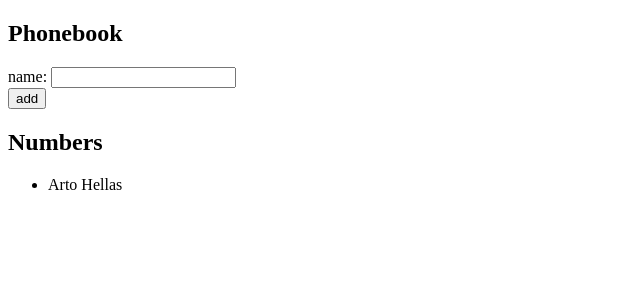
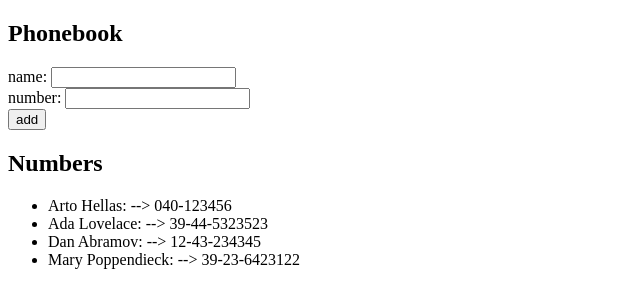
Before and after one commit to Slendder/Fullstack, a React (Vite) app: page / in a window 1280 px wide. Shown: the top 308 px of the page, without its empty margins (0-640 px from the left). Built offline with nearby package versions, Linux system fonts and the light colour scheme.

Commit message:
Exercise-2.8

```diff
--- a/src/Part2/Exercise_06-10.jsx
+++ b/src/Part2/Exercise_06-10.jsx
@@ -1,8 +1,14 @@
 import { useState } from "react";
 
 const App = () => {
-  const [persons, setPersons] = useState([{ name: "Arto Hellas", id: 1 }]);
+  const [persons, setPersons] = useState([
+    { name: "Arto Hellas", number: "040-123456", id: 1 },
+    { name: "Ada Lovelace", number: "39-44-5323523", id: 2 },
+    { name: "Dan Abramov", number: "12-43-234345", id: 3 },
+    { name: "Mary Poppendieck", number: "39-23-6423122", id: 4 },
+  ]);
   const [newName, setNewName] = useState("");
+  const [newNumber, setNewNumber] = useState("");
 
   const addName = (event) => {
     event.preventDefault();
@@ -11,17 +17,23 @@
     } else {
       const personObject = {
         name: newName,
+        number: newNumber,
         id: persons.length + 1,
       };
       console.log(personObject);
       setPersons(persons.concat(personObject));
       setNewName("");
+      setNewNumber("");
     }
   };
   const handleNameChange = (event) => {
     console.log(event.target.value);
     setNewName(event.target.value);
   };
+
+  const handleNumberChange = (event) => {
+    setNewNumber(event.target.value);
+  }
   return (
     <div>
       <h2>Phonebook</h2>
@@ -30,13 +42,18 @@
           name: <input value={newName} onChange={handleNameChange} />
         </div>
         <div>
+          number: <input value={newNumber} onChange={handleNumberChange} />
+        </div>
+        <div>
           <button type="submit">add</button>
         </div>
       </form>
       <h2>Numbers</h2>
       <ul>
         {persons.map((person) => (
-          <li key={person.id}>{person.name}</li>
+          <li key={person.id}>
+            {person.name}:{" -->"} {person.number}{" "}
+          </li>
         ))}
       </ul>
     </div>
```
